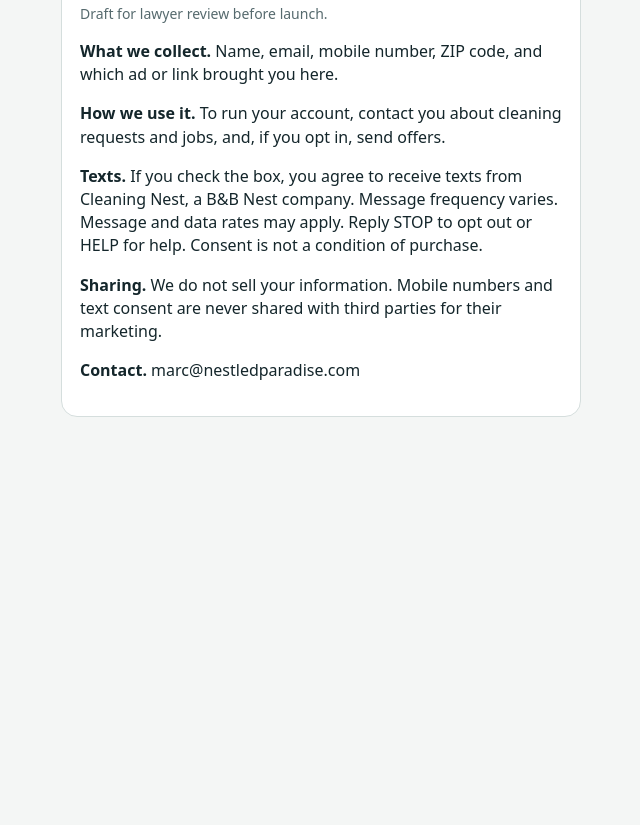
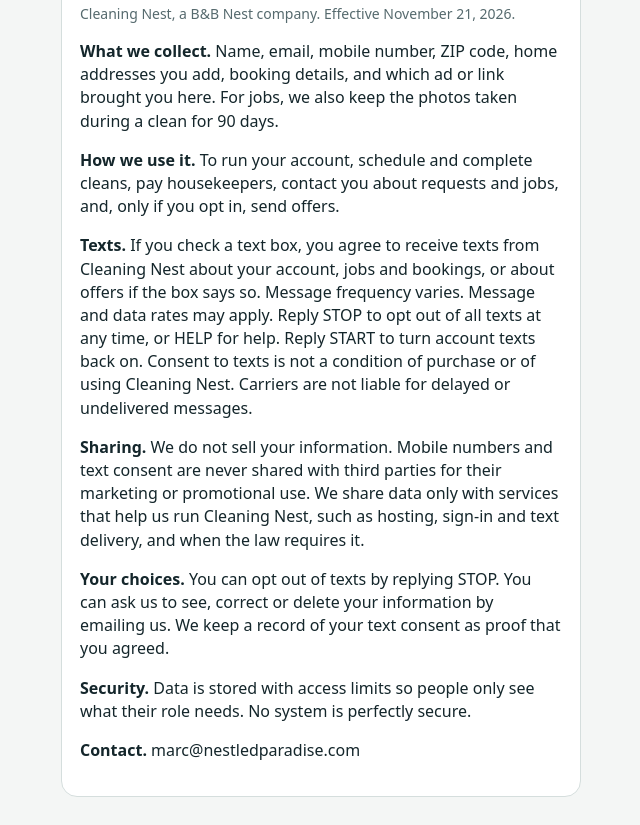
Before and after one commit to uniqueness26/cleaning-nest-site, a plain HTML site: page privacy.html in a window 1280 px wide. Shown: the part 104-929 px from the top of the page, without its empty margins (319-959 px from the left). Before the commit the page ends 800 px from the top, so only its background shows below. Drawn offline with Linux system fonts and the light colour scheme.

Commit message:
Final privacy and texting terms wording
Co-Authored-By: Claude Sonnet 5.5 <noreply@anthropic.com>
Claude-Session: https://claude.ai/code/session_01AKFdtQzj7yfuGp9qNGTFmM

```diff
--- a/privacy.html
+++ b/privacy.html
@@ -1,9 +1,11 @@
 <!doctype html><html lang="en"><head><meta charset="utf-8"><meta name="viewport" content="width=device-width, initial-scale=1"><title>Privacy and Texting Terms | Cleaning Nest</title><link rel="stylesheet" href="style.css"></head><body><main>
 <div class="top"><a href="./">Cleaning Nest</a><a href="https://thebnbnest.com">B&amp;B Nest</a></div>
 <div class="card"><h1>Privacy and texting terms</h1>
-<p class="sub">Draft for lawyer review before launch.</p>
-<p><b>What we collect.</b> Name, email, mobile number, ZIP code, and which ad or link brought you here.</p>
-<p><b>How we use it.</b> To run your account, contact you about cleaning requests and jobs, and, if you opt in, send offers.</p>
-<p><b>Texts.</b> If you check the box, you agree to receive texts from Cleaning Nest, a B&amp;B Nest company. Message frequency varies. Message and data rates may apply. Reply STOP to opt out or HELP for help. Consent is not a condition of purchase.</p>
-<p><b>Sharing.</b> We do not sell your information. Mobile numbers and text consent are never shared with third parties for their marketing.</p>
+<p class="sub">Cleaning Nest, a B&amp;B Nest company. Effective November 21, 2026.</p>
+<p><b>What we collect.</b> Name, email, mobile number, ZIP code, home addresses you add, booking details, and which ad or link brought you here. For jobs, we also keep the photos taken during a clean for 90 days.</p>
+<p><b>How we use it.</b> To run your account, schedule and complete cleans, pay housekeepers, contact you about requests and jobs, and, only if you opt in, send offers.</p>
+<p><b>Texts.</b> If you check a text box, you agree to receive texts from Cleaning Nest about your account, jobs and bookings, or about offers if the box says so. Message frequency varies. Message and data rates may apply. Reply STOP to opt out of all texts at any time, or HELP for help. Reply START to turn account texts back on. Consent to texts is not a condition of purchase or of using Cleaning Nest. Carriers are not liable for delayed or undelivered messages.</p>
+<p><b>Sharing.</b> We do not sell your information. Mobile numbers and text consent are never shared with third parties for their marketing or promotional use. We share data only with services that help us run Cleaning Nest, such as hosting, sign-in and text delivery, and when the law requires it.</p>
+<p><b>Your choices.</b> You can opt out of texts by replying STOP. You can ask us to see, correct or delete your information by emailing us. We keep a record of your text consent as proof that you agreed.</p>
+<p><b>Security.</b> Data is stored with access limits so people only see what their role needs. No system is perfectly secure.</p>
 <p><b>Contact.</b> marc@nestledparadise.com</p></div></main></body></html>
```
